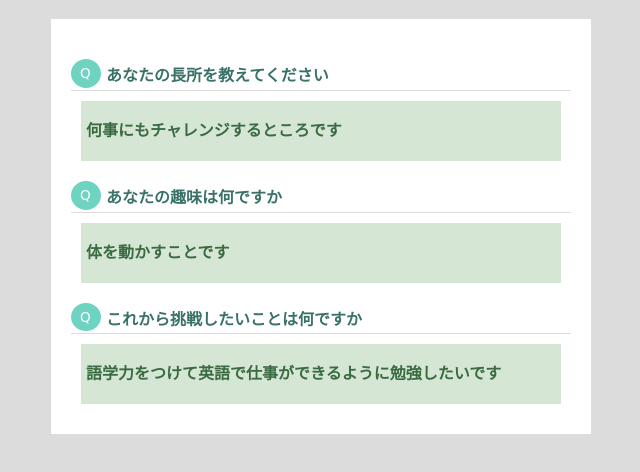
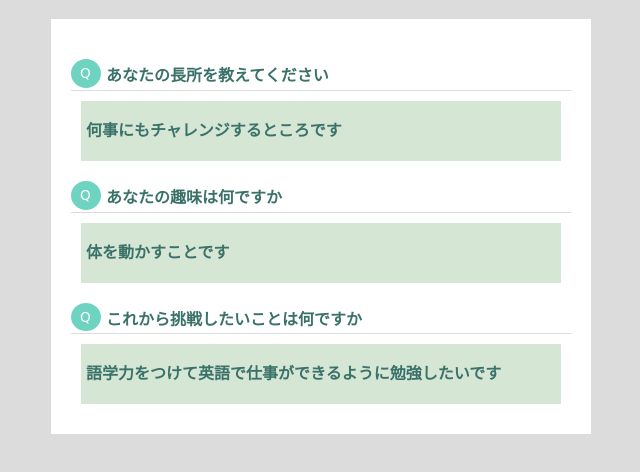
Before and after one commit to AstFujimura/orientation, a plain HTML site: page FAQ/index.html in a window 1280 px wide. Shown: the part 70-542 px from the top of the page, without its empty margins (319-959 px from the left). Drawn offline with Linux system fonts and the light colour scheme.

Commit message:
色変更

```diff
--- a/FAQ/style.css
+++ b/FAQ/style.css
@@ -14,7 +14,7 @@ h1 {
 }
 .answer {
     background: #d5e6d5;
-    color: #3a6b40;
+    color: #3a7269;
     font-weight: bold;
     margin: 10px;
     height: 50px;
```
